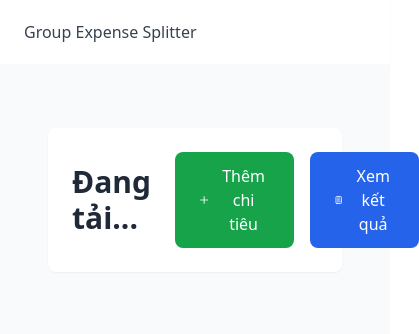
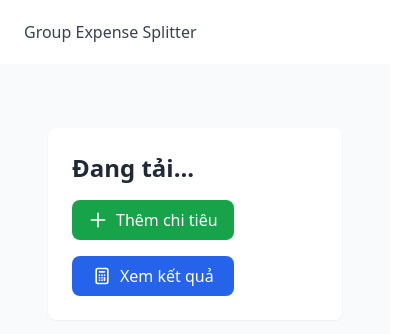
Before and after one commit to phuctrandai/group-expense-splitter, a Vue app: page /group/1 in a window 390 px wide. Shown: the top 334 px of the page, 419 px wide, since content can reach past the window. Built offline with nearby package versions, Linux system fonts and the light colour scheme.

Commit message:
Fix UI, remove expense

```diff
--- a/src/stores/groupStore.js
+++ b/src/stores/groupStore.js
@@ -55,7 +55,11 @@ export const useGroupStore = defineStore('group', {
     addExpense(groupId, expense) {
       const group = this.groups.find(g => g.id === groupId)
       if (group) {
-        group.expenses.push(expense)
+        const newExpense = {
+          id: Date.now().toString(), // Thêm id để phân biệt các expenses
+          ...expense
+        }
+        group.expenses.push(newExpense)
       }
     },
 
--- a/src/views/ExpenseView.vue
+++ b/src/views/ExpenseView.vue
@@ -1,14 +1,14 @@
 <template>
   <div class="expenses bg-gray-50 min-h-screen">
     <div class="max-w-4xl mx-auto px-4 py-8">
-      <div class="flex justify-between items-center mb-8 bg-white p-6 rounded-lg shadow-sm">
-        <h1 class="text-3xl font-bold text-gray-800">Chi tiêu nhóm {{ group?.name || 'Đang tải...' }}</h1>
+      <div class="flex flex-col sm:flex-row justify-between items-start sm:items-center mb-8 bg-white p-6 rounded-lg shadow-sm space-y-4 sm:space-y-0">
+        <h1 class="text-2xl sm:text-3xl font-bold text-gray-800 text-center sm:text-left">Chi tiêu nhóm {{ group?.name || 'Đang tải...' }}</h1>
         <button
           @click="router.back()"
-          class="bg-gray-100 text-gray-700 px-4 py-2 rounded-lg hover:bg-gray-200 transition-colors flex items-center"
+          class="bg-gray-100 text-gray-700 px-4 py-2 rounded-lg hover:bg-gray-200 transition-colors flex items-center justify-center"
         >
           <svg xmlns="http://www.w3.org/2000/svg" class="h-5 w-5 mr-2" fill="none" viewBox="0 0 24 24" stroke="currentColor">
-            <path stroke-linecap="round" stroke-linejoin="round" stroke-width="2" d="M10 19l-7-7m0 0l7-7m-7 7h18" />
+        <path stroke-linecap="round" stroke-linejoin="round" stroke-width="2" d="M10 19l-7-7m0 0l7-7m-7 7h18" />
           </svg>
           Quay lại
         </button>
@@ -102,10 +102,10 @@
               </div>
               <div class="text-right">
                 <p class="font-semibold text-gray-800">{{ formatCurrency(expense.amount) }}</p>
-                <div class="space-x-2 mt-2">
+                <div class="mt-2">
                   <button
                     @click="startEdit(expense)"
-                    class="text-blue-600 hover:text-blue-800 transition-colors flex items-center text-sm"
+                    class="text-blue-600 hover:text-blue-800 transition-colors flex items-center text-sm mb-2"
                   >
                     <svg xmlns="http://www.w3.org/2000/svg" class="h-4 w-4 mr-1" fill="none" viewBox="0 0 24 24" stroke="currentColor">
                       <path stroke-linecap="round" stroke-linejoin="round" stroke-width="2" d="M11 5H6a2 2 0 00-2 2v11a2 2 0 002 2h11a2 2 0 002-2v-5m-1.414-9.414a2 2 0 112.828 2.828L11.828 15H9v-2.828l8.586-8.586z" />
--- a/src/views/GroupView.vue
+++ b/src/views/GroupView.vue
@@ -1,13 +1,13 @@
 <template>
   <div class="group bg-gray-50 min-h-screen">
     <div class="max-w-4xl mx-auto px-4 py-8">
-      <div class="flex justify-between items-center mb-8 bg-white p-6 rounded-lg shadow-sm">
-        <div class="flex items-center">
-          <h1 class="text-3xl font-bold text-gray-800">{{ group?.name || 'Đang tải...' }}</h1>
-          <div class="ml-6 flex space-x-4">
+      <div class="flex flex-col md:flex-row justify-between items-start md:items-center mb-8 bg-white p-6 rounded-lg shadow-sm space-y-4 md:space-y-0">
+        <div class="flex flex-col md:flex-row items-start md:items-center space-y-4 md:space-y-0">
+          <h1 class="text-2xl md:text-3xl font-bold text-gray-800">{{ group?.name || 'Đang tải...' }}</h1>
+          <div class="mt-4 md:mt-0 md:ml-6 flex flex-col md:flex-row space-y-4 md:space-y-0 md:space-x-4">
         <button
           @click="navigateToExpenses"
-              class="bg-green-600 text-white px-6 py-3 rounded-lg hover:bg-green-700 transition-colors flex items-center"
+          class="bg-green-600 text-white px-4 py-2 md:px-6 md:py-3 rounded-lg hover:bg-green-700 transition-colors flex items-center justify-center"
         >
           <svg xmlns="http://www.w3.org/2000/svg" class="h-5 w-5 mr-2" fill="none" viewBox="0 0 24 24" stroke="currentColor">
             <path stroke-linecap="round" stroke-linejoin="round" stroke-width="2" d="M12 4v16m8-8H4" />
@@ -16,7 +16,7 @@
         </button>
         <button
           @click="navigateToSettlement"
-              class="bg-blue-600 text-white px-6 py-3 rounded-lg hover:bg-blue-700 transition-colors flex items-center"
+          class="bg-blue-600 text-white px-4 py-2 md:px-6 md:py-3 rounded-lg hover:bg-blue-700 transition-colors flex items-center justify-center"
         >
           <svg xmlns="http://www.w3.org/2000/svg" class="h-5 w-5 mr-2" fill="none" viewBox="0 0 24 24" stroke="currentColor">
             <path stroke-linecap="round" stroke-linejoin="round" stroke-width="2" d="M9 7h6m0 10v-3m-3 3h.01M9 17h.01M9 14h.01M12 14h.01M15 11h.01M12 11h.01M9 11h.01M7 21h10a2 2 0 002-2V5a2 2 0 00-2-2H7a2 2 0 00-2 2v14a2 2 0 002 2z" />
--- a/src/views/SettlementView.vue
+++ b/src/views/SettlementView.vue
@@ -1,11 +1,11 @@
 <template>
   <div class="settlement bg-gray-50 min-h-screen">
     <div class="max-w-4xl mx-auto px-4 py-8">
-      <div class="flex justify-between items-center mb-8 bg-white p-6 rounded-lg shadow-sm">
-        <h1 class="text-3xl font-bold text-gray-800">Kết quả chia tiền nhóm {{ group?.name || 'Đang tải...' }}</h1>
+      <div class="flex flex-col sm:flex-row justify-between items-start sm:items-center mb-8 bg-white p-6 rounded-lg shadow-sm space-y-4 sm:space-y-0">
+        <h1 class="text-2xl sm:text-3xl font-bold text-gray-800 text-center sm:text-left">Kết quả chia tiền nhóm {{ group?.name || 'Đang tải...' }}</h1>
         <button
           @click="router.back()"
-          class="bg-gray-100 text-gray-700 px-4 py-2 rounded-lg hover:bg-gray-200 transition-colors flex items-center"
+          class="bg-gray-100 text-gray-700 px-4 py-2 rounded-lg hover:bg-gray-200 transition-colors flex items-center justify-center"
         >
           <svg xmlns="http://www.w3.org/2000/svg" class="h-5 w-5 mr-2" fill="none" viewBox="0 0 24 24" stroke="currentColor">
             <path stroke-linecap="round" stroke-linejoin="round" stroke-width="2" d="M10 19l-7-7m0 0l7-7m-7 7h18" />
```
Lines whose indentation alone changed are shown as unchanged.
